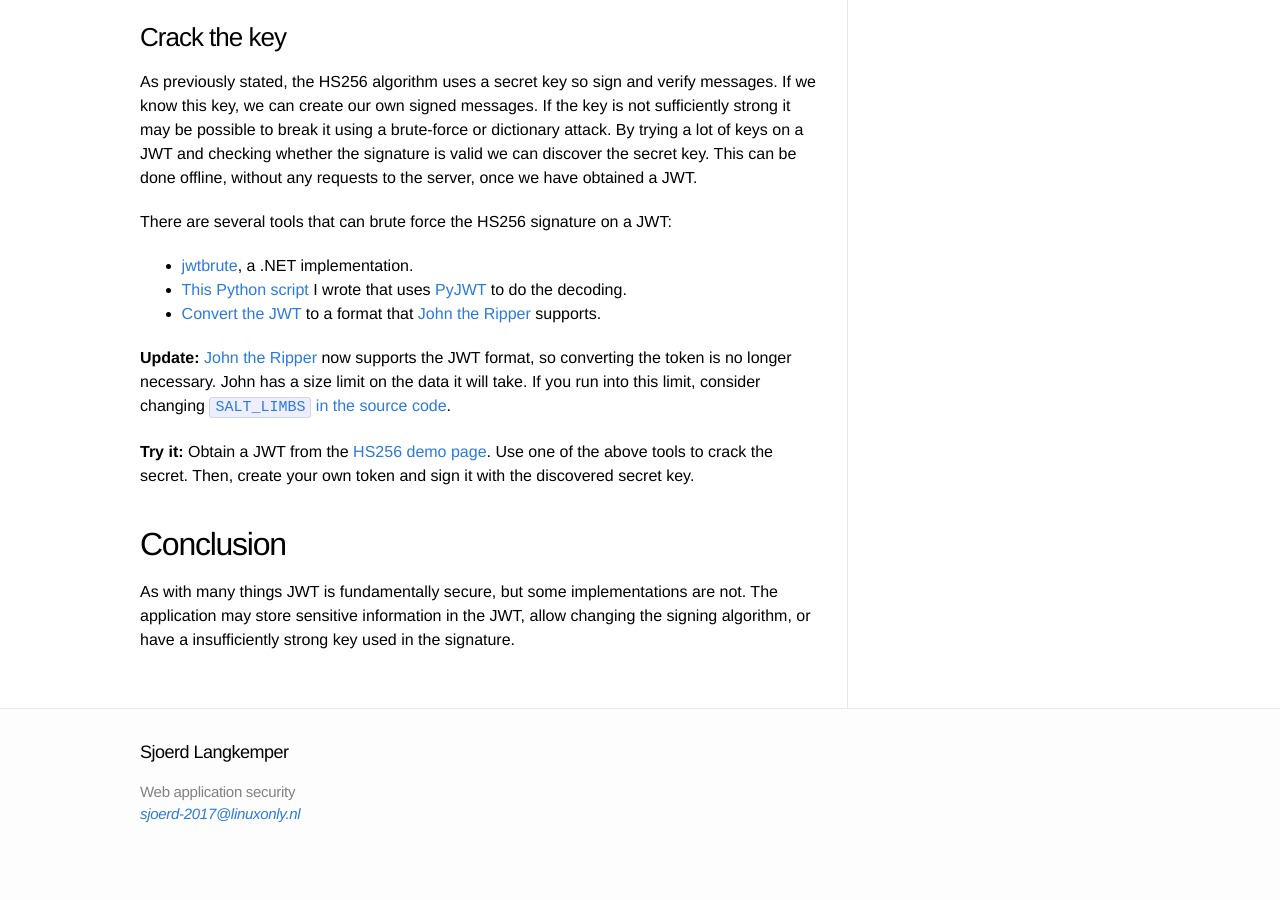
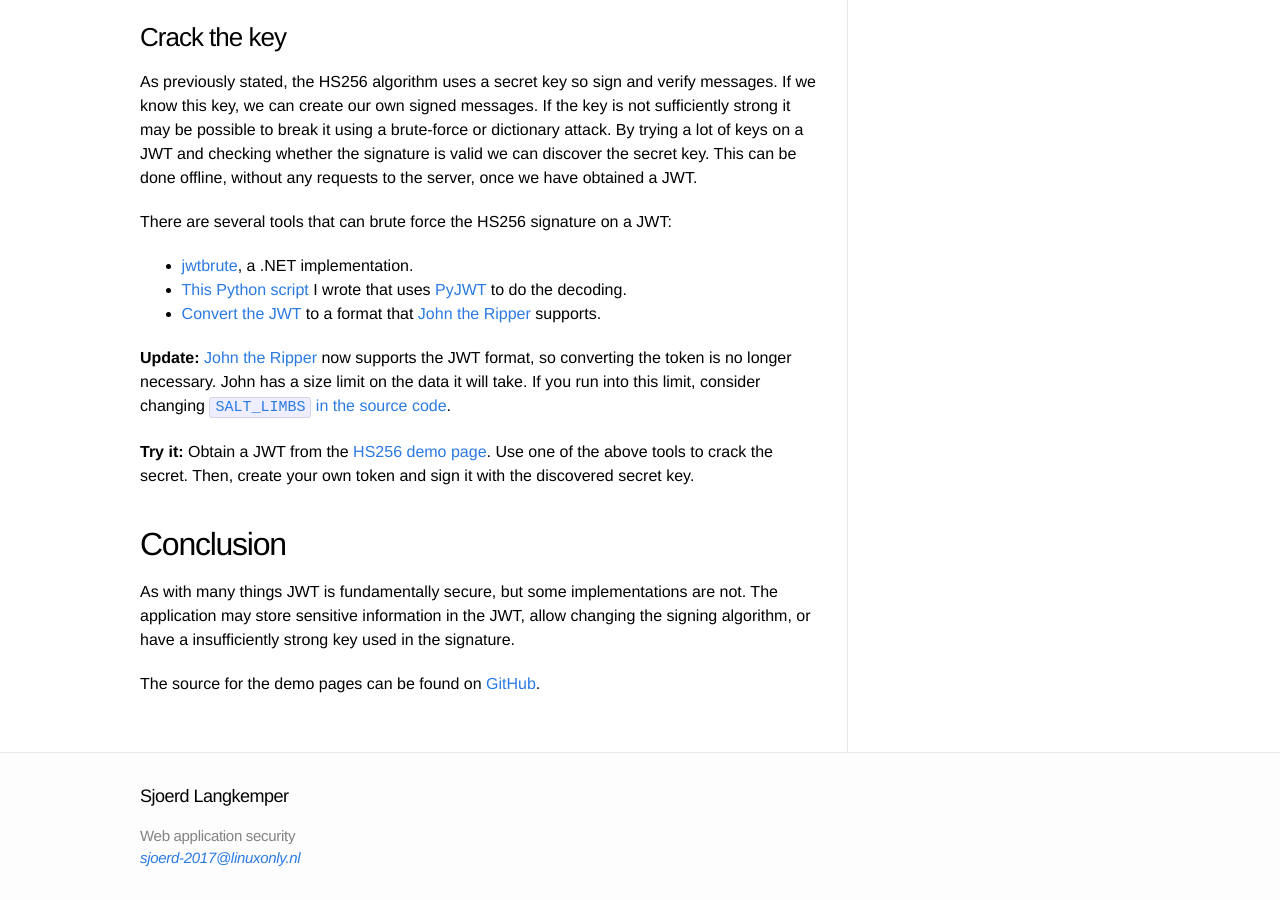
Before and after one commit to Sjord/Sjord.github.io, a Jekyll site: the page built from _posts/2016-09-19-attacking-jwt-authentication.md, in a window 1280 px wide and 900 px high, scrolled down 2592 px. Built offline with Jekyll 4.4.1, drawn with Linux system fonts in a browser that asks for light colours; before the commit the page ends 3448 px from its top, so only the background shows below that.

Commit message:
Add link to JWTdemo

```diff
--- a/_posts/2016-09-19-attacking-jwt-authentication.md
+++ b/_posts/2016-09-19-attacking-jwt-authentication.md
@@ -84,3 +84,5 @@
 ## Conclusion
 
 As with many things JWT is fundamentally secure, but some implementations are not. The application may store sensitive information in the JWT, allow changing the signing algorithm, or have a insufficiently strong key used in the signature.
+
+The source for the demo pages can be found on [GitHub](https://github.com/Sjord/jwtdemo/).
```
